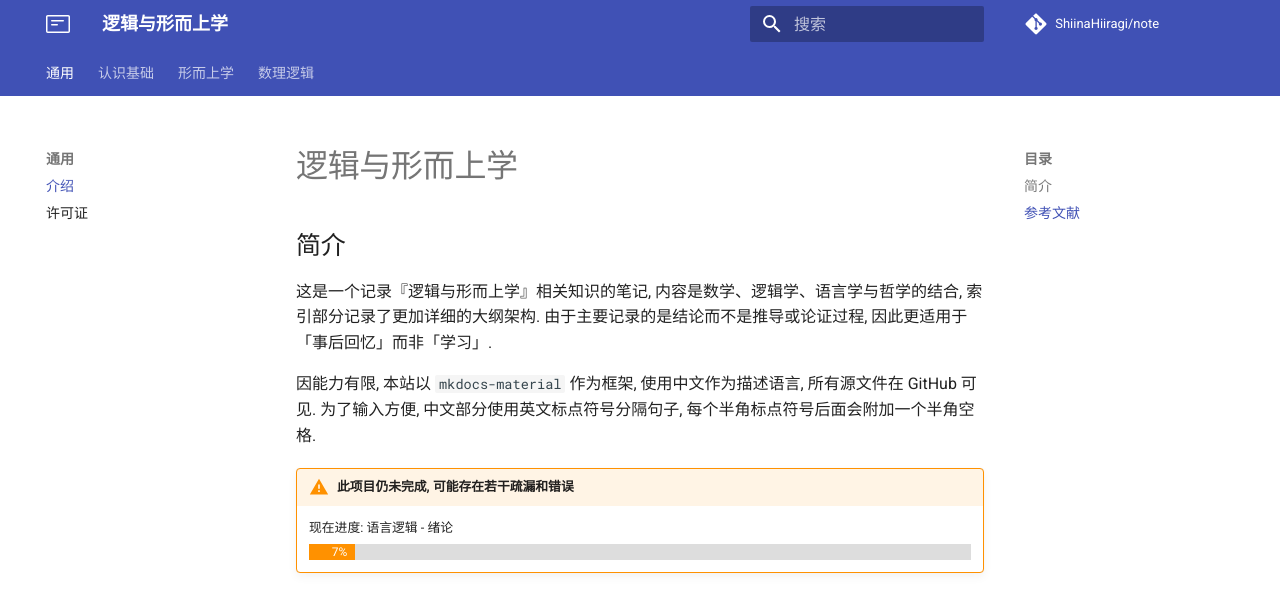
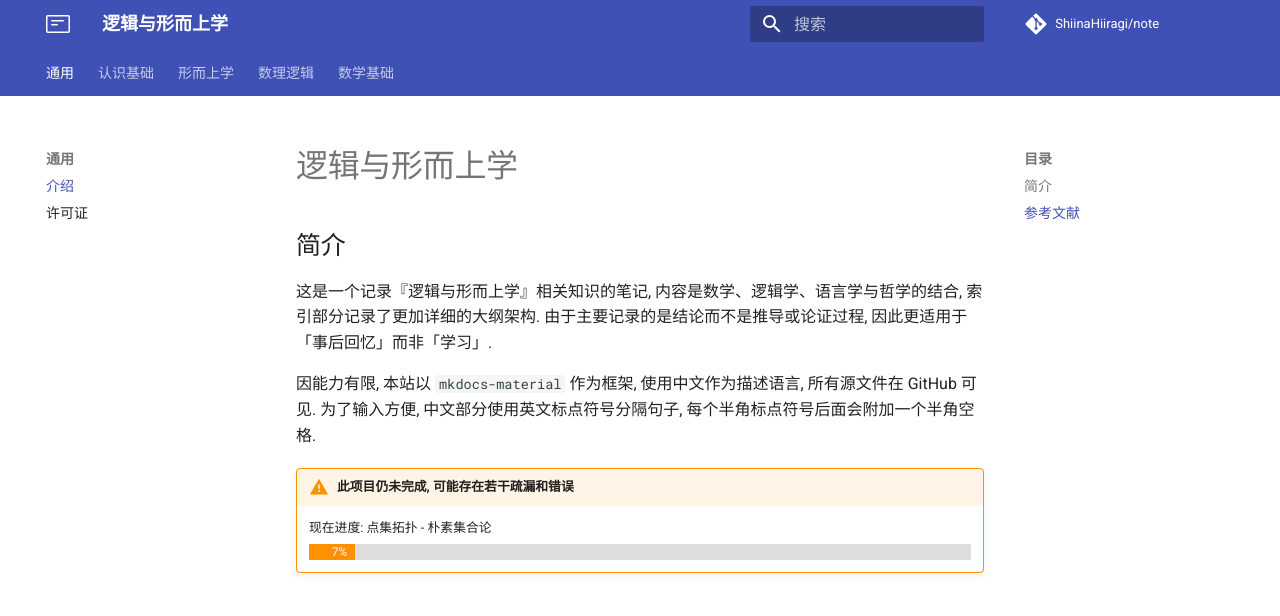
Before and after one commit to ShiinaHiiragi/note, an MkDocs documentation site: the page built from docs/index.md, in a window 1280 px wide and 1264 px high. Shown: the top 616 px of the window. Built offline with MkDocs 1.6.1 and Material for MkDocs 9.7.7, drawn with Linux system fonts in a browser that asks for light colours; comment, search, counter and statistics services are not loaded.

Commit message:
change target

```diff
--- a/docs/index.md
+++ b/docs/index.md
@@ -6,7 +6,7 @@
 因能力有限, 本站以 `mkdocs-material` 作为框架, 使用中文作为描述语言, 所有源文件在 GitHub 可见. 为了输入方便, 中文部分使用英文标点符号分隔句子, 每个半角标点符号后面会附加一个半角空格.
 
 !!! warning "此项目仍未完成, 可能存在若干疏漏和错误"
-    <label> 现在进度: 语言逻辑 - 绪论 </label>
+    <label> 现在进度: 点集拓扑 - 朴素集合论 </label>
     <div class="progress-container">
         <div class="progress-percentage" style="width: 7%;"> 7% </div>
     </div>
--- a/mkdocs.yml
+++ b/mkdocs.yml
@@ -50,8 +50,6 @@ nav:
       - 3 归纳和类比: cogn/formal/induction.md
       - 4 非形式逻辑: cogn/formal/proof.md
   - 形而上学:
-    - 一、语言逻辑:
-      - 1 自然语言: meta/lang/language.md
     - 三、数学哲学:
       - 1 基本问题与历史观点: meta/math/concept.md
       - 2 三大主义: meta/math/doctrine.md
@@ -65,3 +63,6 @@ nav:
       - 5 势与基数: logic/set/cardinal.md
     - 三、模型论:
       - 1 结构与模型: logic/model/model.md
+  - 数学基础:
+    - 一、点集拓扑:
+      - 1 拓扑空间与连通性: math/top/space.md
```
Also changed, not shown: docs/math/top/space.md (added, +1 -0 lines), docs/meta/lang/language.md (deleted, +0 -1 lines), docs/meta/math/contemp.md (+1 -1 lines).
